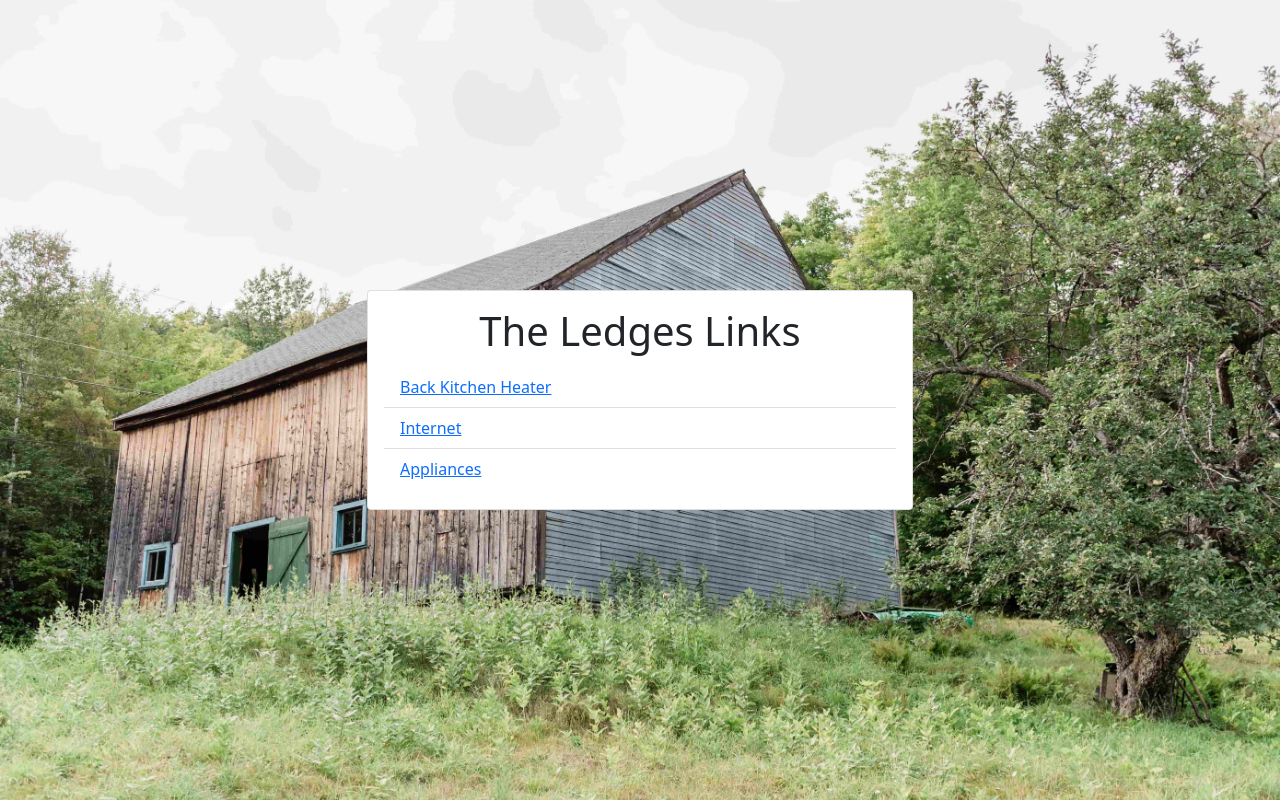
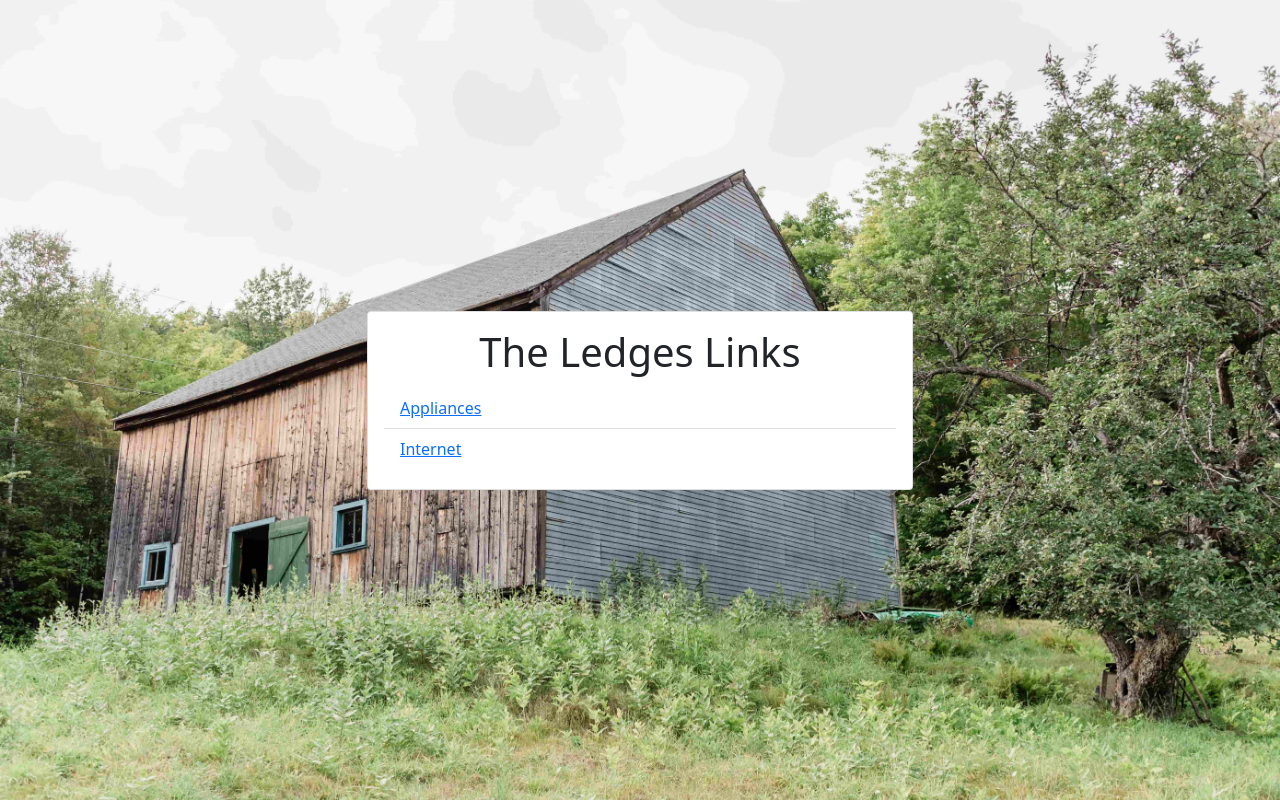
Before and after one commit to colinrobertbrooks/the-ledges-links, a React (Vite) app: page /#/ in a window 1280 px wide. Built offline with nearby package versions, Linux system fonts and the light colour scheme.

Commit message:
refactor: content

```diff
--- a/src/components/Appliances.tsx
+++ b/src/components/Appliances.tsx
@@ -8,7 +8,21 @@ const Appliances = () => {
     <div className="card">
       <div className="card-body">
         <h1 className="text-center">Appliances</h1>
-        <ul className="list-group list-group-flush py-1">
+        <div className="py-1">
+          <h2 className="h5 mb-2">Back Kitchen</h2>
+          <ul className="list-group list-group-flush mb-3">
+            <li className="list-group-item">
+              <a
+                href="https://docs.google.com/document/d/1zHwM5Mjj3d5iH7rrKZhuvNMbyzx5hAkr-S18BhwVdF4/edit?usp=sharing"
+                target="_blank"
+                rel="noreferrer"
+              >
+                Heater
+              </a>
+            </li>
+          </ul>
+          <h2 className="h5 mb-2">Kitchen</h2>
+          <ul className="list-group list-group-flush">
             <li className="list-group-item">
               <a
                 href="https://na2.electroluxmedia.com/Original/Electrolux/Electrolux%20Assets/Document/Quick%20Start%20Guide/English/A22474813.pdf"
@@ -28,6 +42,7 @@ const Appliances = () => {
               </a>
             </li>
           </ul>
+        </div>
         <div className="text-center mt-3">
           <Link to="/" className="btn btn-primary">
             Back
--- a/src/components/Home.tsx
+++ b/src/components/Home.tsx
@@ -10,13 +10,7 @@ const Home = () => {
         <h1 className="text-center">The Ledges Links</h1>
         <ul className="list-group list-group-flush py-1">
           <li className="list-group-item">
-            <a
-              href="https://docs.google.com/document/d/1zHwM5Mjj3d5iH7rrKZhuvNMbyzx5hAkr-S18BhwVdF4/edit?usp=sharing"
-              target="_blank"
-              rel="noreferrer"
-            >
-              Back Kitchen Heater
-            </a>
+            <Link to="/appliances">Appliances</Link>
           </li>
           <li className="list-group-item">
             <a
@@ -27,9 +21,6 @@ const Home = () => {
               Internet
             </a>
           </li>
-          <li className="list-group-item">
-            <Link to="/appliances">Appliances</Link>
-          </li>
         </ul>
       </div>
     </div>
```
Lines whose indentation alone changed are shown as unchanged.
